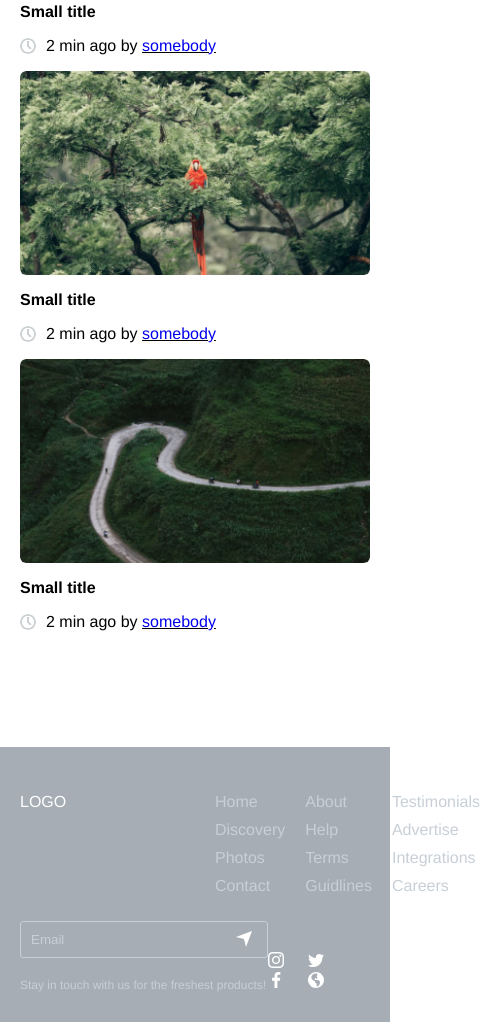
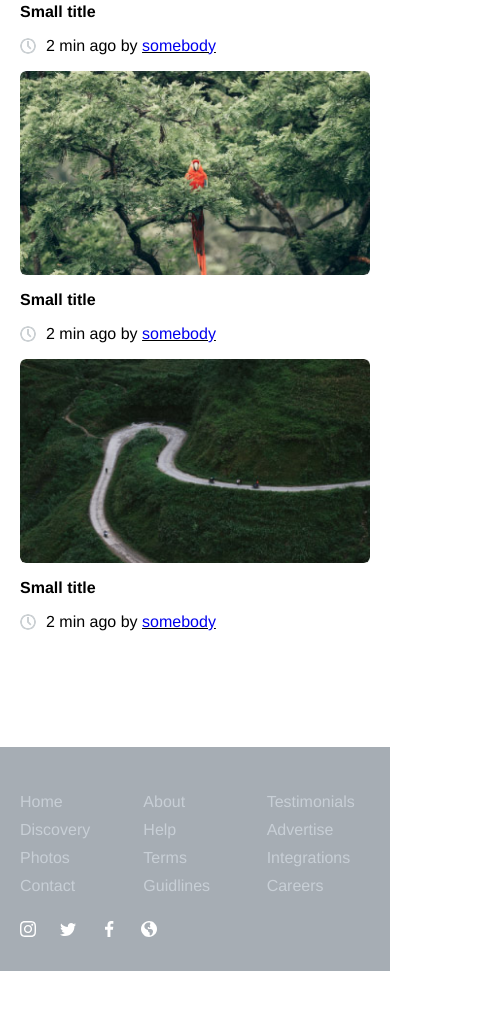
Before and after one commit to Aleksanderl1993/pagepro, a website built with webpack: page src/html/index.html in a window 390 px wide. Shown: the part 1945-2967 px from the top of the page, 480 px wide, since content can reach past the window. After the commit the page ends 2916 px from the top, so only its background shows below. Built offline with nearby package versions, Linux system fonts and the light colour scheme; a web font is replaced by a local one.

Commit message:
Before mobile menu.

```diff
--- a/src/html/index.html
+++ b/src/html/index.html
@@ -269,7 +269,7 @@
             </div>
         </div>
         <div class="right-ft-row flex">
-            <div>
+            <div class="newsletter">
                 <form action="">
                     <input id="email" type="email" placeholder="Email">
                     <a href="#"><img src="../images/arrow.png" alt="search"></a>
--- a/src/style/footer.scss
+++ b/src/style/footer.scss
@@ -107,6 +107,7 @@ footer {
 
             ul {
                 padding-left: 20px;
+
                 li {
                     &:hover {
                         left: 10px;
@@ -125,3 +126,38 @@ footer {
     }
 
 }
+
+@media all and (max-width: 600px) {
+    footer {
+        .left-ft-row {
+            width: 100%;
+
+            & > p {
+                display: none;
+            }
+
+            & > div {
+                width: 100%;
+            }
+
+            ul {
+                width: calc(1 / 3 * 100%);
+                &:first-child {
+                    padding-left: 0;
+                }
+            }
+        }
+
+        .right-ft-row {
+            width: 100%;
+
+            .newsletter {
+                display: none;
+            }
+
+            .social-media {
+                width: 100%;
+            }
+        }
+    }
+}
```
